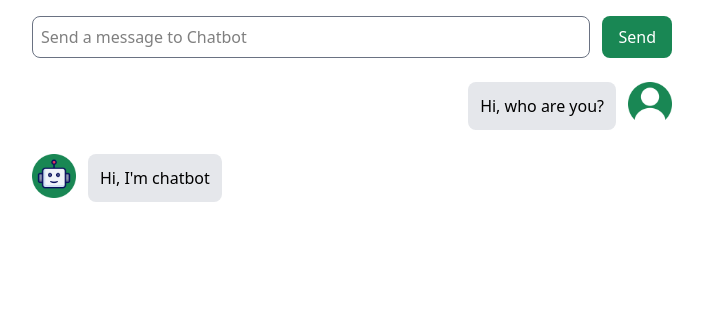
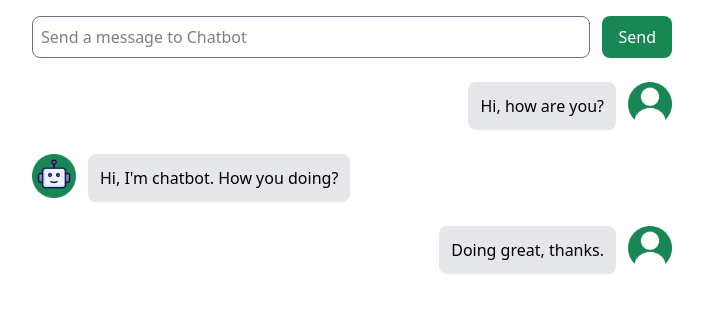
Before and after one commit to priyanshishah20/Chatbot, a React (Vite) app: page / in a window 1280 px wide. Shown: the top 312 px of the page, without its empty margins (288-991 px from the left). Built offline with nearby package versions, Linux system fonts and the light colour scheme.

Commit message:
iterate messages using map

```diff
--- a/src/chatbot/ChatInput.jsx
+++ b/src/chatbot/ChatInput.jsx
@@ -4,16 +4,26 @@ import Chatmessage from '../Chatmessage'
 const ChatInput = () => {
     let msg = 'Hi, I\'m chatbot';
     let sender = 'robot';
+
+    const chatMessages = [
+        { id:'id1', message: 'Hi, how are you?', sender: 'user' },
+        { id:'id2', message: 'Hi, I\'m chatbot. How you doing?', sender: 'robot' },
+        { id:'id3', message: 'Doing great, thanks.', sender: 'user' },
+    ];
+
     return (
         <>
             <div className='container mx-auto py-4 w-1/2'>
-                    <div className='flex pb-3'>
-                        <input type="text" placeholder='Send a message to Chatbot' className='w-full border border-gray-500 outline-none p-2 rounded-lg' />
-                        <button type='button' className='ml-3 bg-[#198754] text-white rounded-lg p-2 px-4 cursor-pointer'>Send</button>
-                    </div>
+                <div className='flex pb-3'>
+                    <input type="text" placeholder='Send a message to Chatbot' className='w-full border border-gray-500 outline-none p-2 rounded-lg' />
+                    <button type='button' className='ml-3 bg-[#198754] text-white rounded-lg p-2 px-4 cursor-pointer'>Send</button>
+                </div>
 
-                <Chatmessage message='Hi, who are you?' sender='user' />
-                <Chatmessage message={msg} sender={sender} />
+                {/* <Chatmessage message='Hi, who are you?' sender='user' />
+                <Chatmessage message={msg} sender={sender} /> */}
+                {chatMessages.map((msg) => (
+                    <Chatmessage key={msg.id} message={msg.message} sender={msg.sender} />
+                ))}
             </div>
         </>
     )
```
